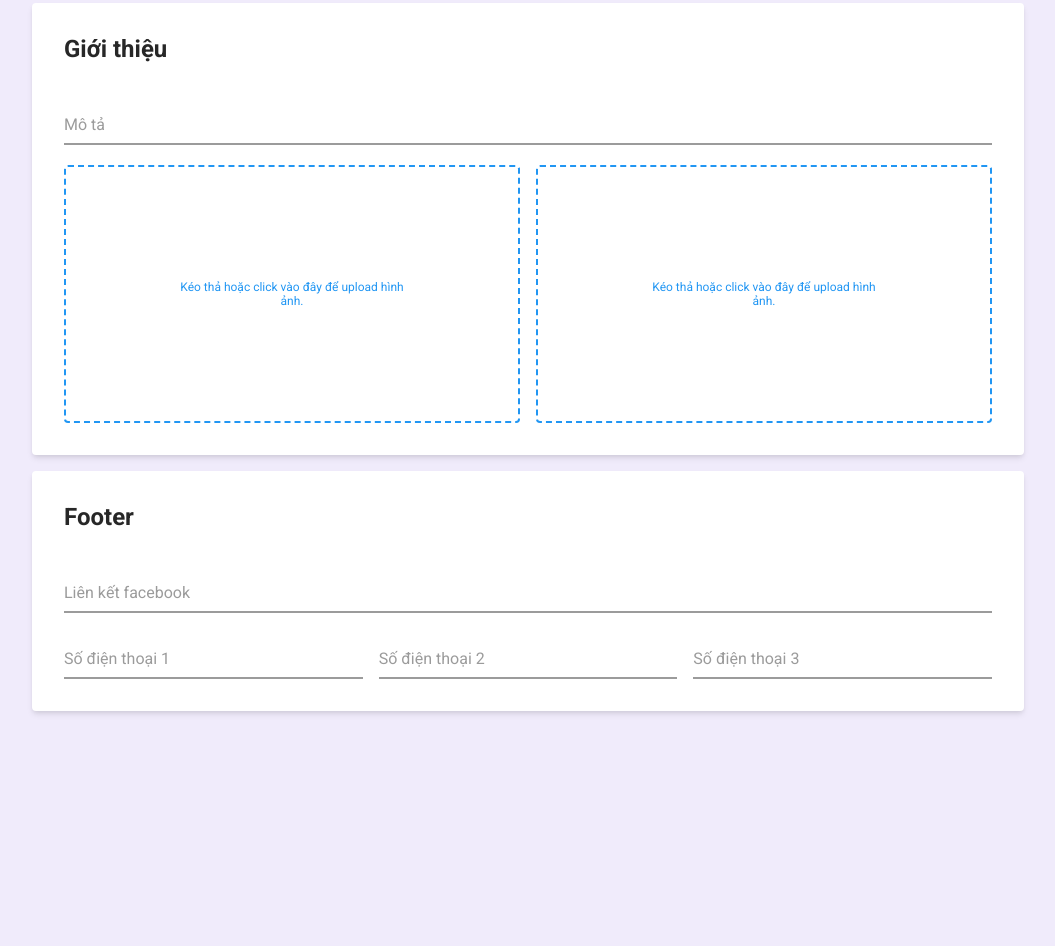
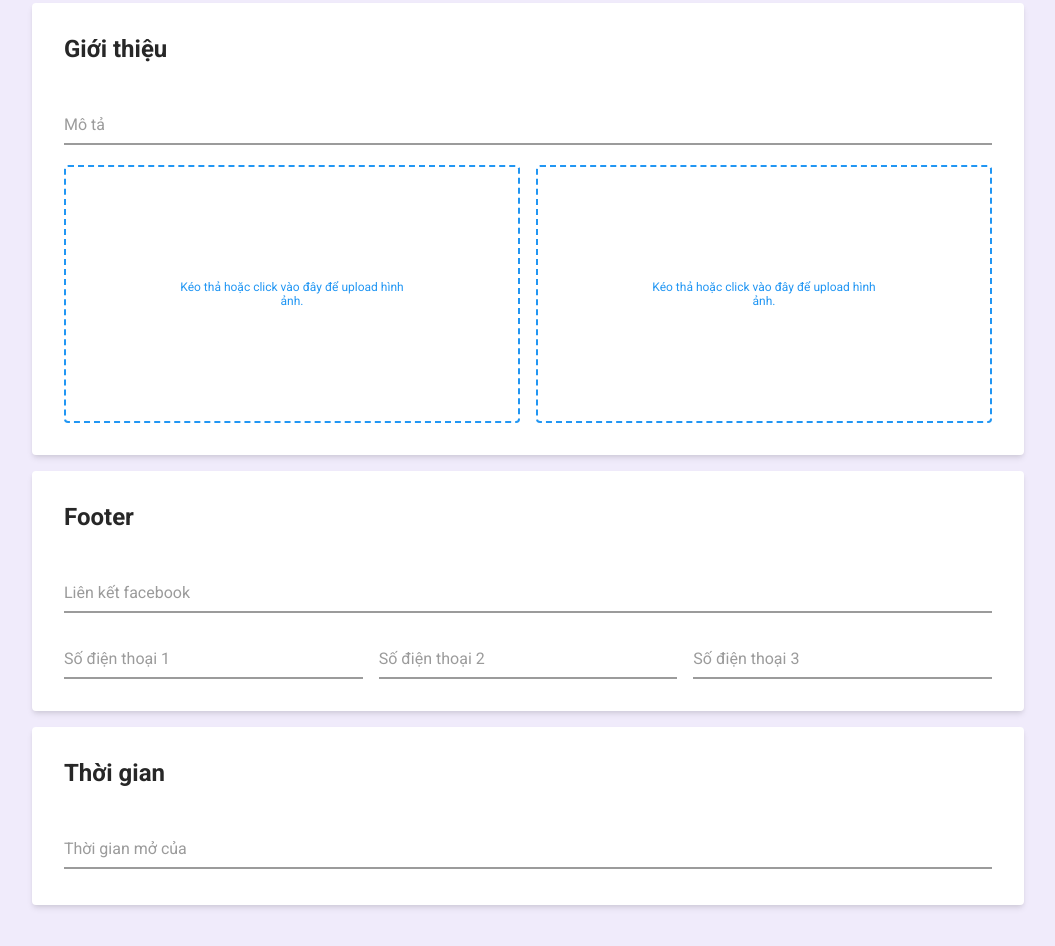
Before and after one commit to phuong74200/nha-tro-cau-an, a website: page public/admin/index.html in a window 1280 px wide. Shown: the part 5107-6053 px from the top of the page, without its empty margins (112-1167 px from the left). Before the commit the page ends 5897 px from the top, so only its background shows below. Drawn offline with nearby package versions, Linux system fonts and the light colour scheme; no server answers.

Commit message:
add timeming textarea

```diff
--- a/public/admin/index.html
+++ b/public/admin/index.html
@@ -556,6 +556,26 @@
                     </div>
                 </div>
             </div>
+            <div class="section flex d-col shadow-37">
+                <h2>Thời gian</h2>
+                <div class="form__group field">
+                    <textarea
+                        rows="1"
+                        type="input"
+                        class="form__field"
+                        placeholder="Name"
+                        name="name"
+                        id="timing"
+                        required
+                        autocomplete="off"
+                        list="autocompleteOff"
+                        page-id="timing-text-1"
+                    ></textarea>
+                    <label for="timing" class="form__label"
+                        >Thời gian mở của</label
+                    >
+                </div>
+            </div>
             <button class="btn shadow-37" id="save">LƯU TRANG</button>
         </div>
 
```
